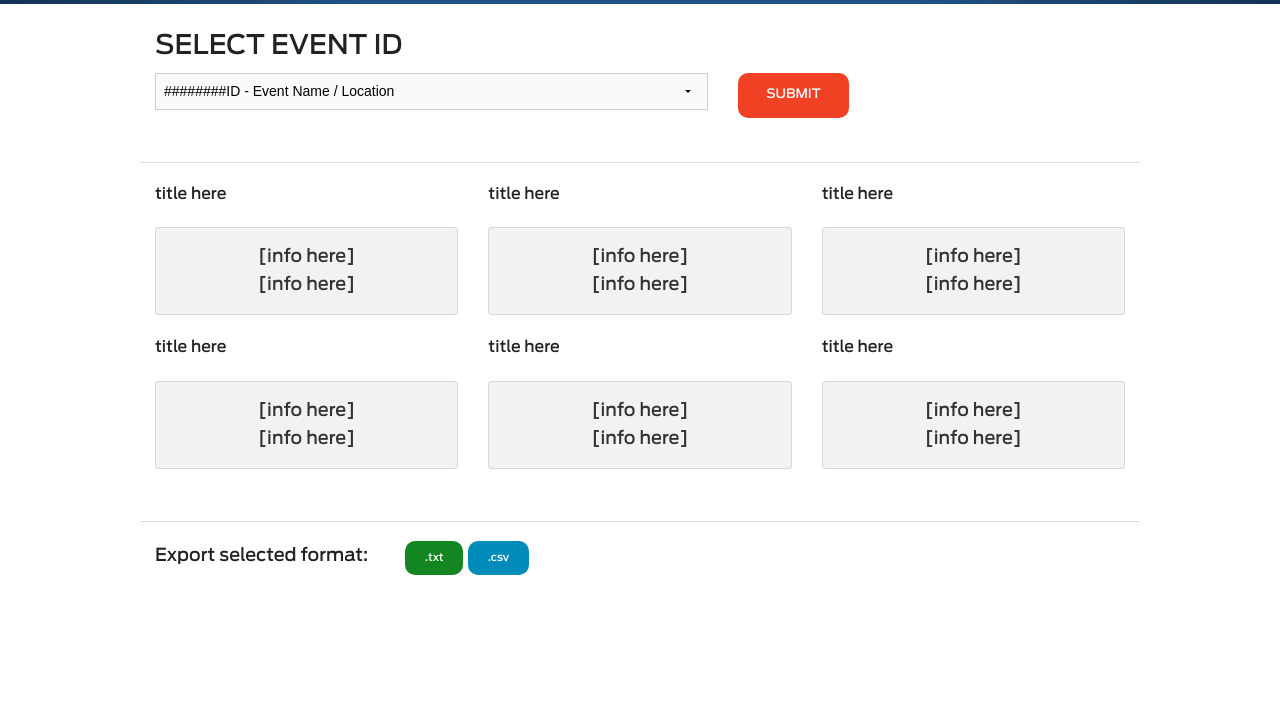
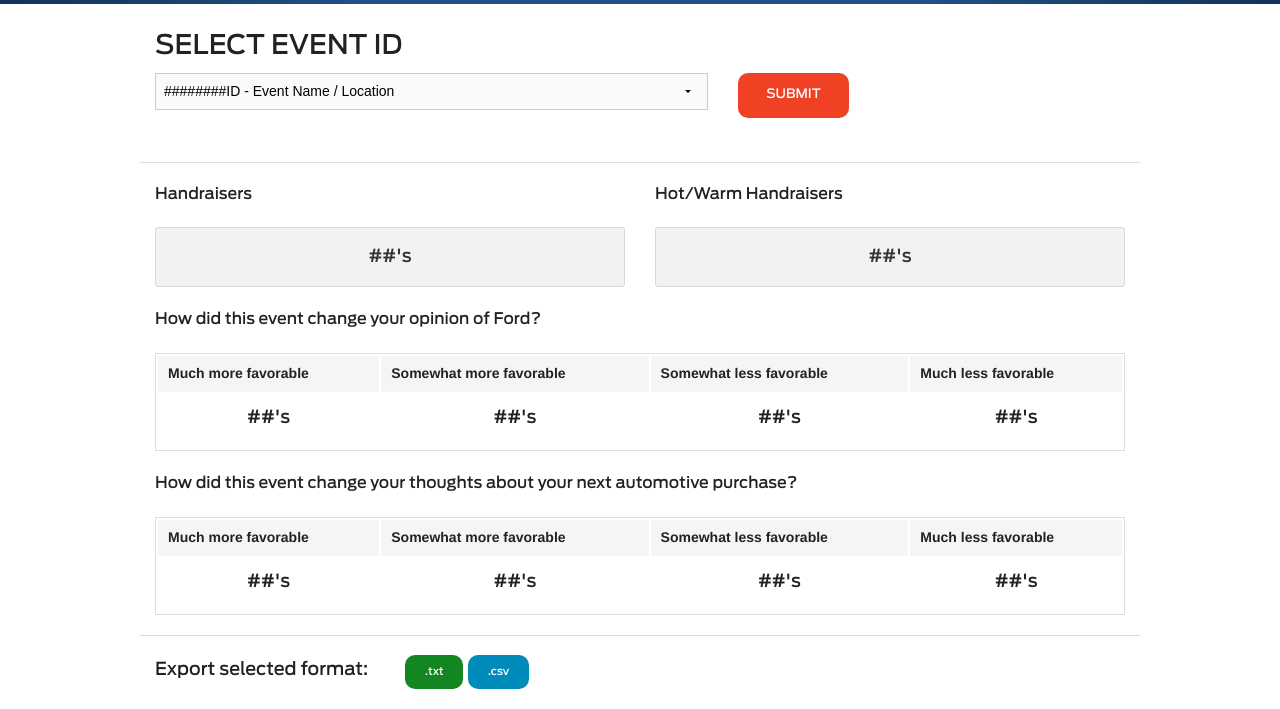
Before and after one commit to matyoung/iOS-FORM-APP, a plain HTML site: page reporting-1.html in a window 1280 px wide. Shown: the part 119-828 px from the top of the page. Before the commit the page ends 800 px from the top, so only its background shows below. Drawn offline with Linux system fonts and the light colour scheme.

Commit message:
edit to reporting page

```diff
--- a/reporting-1.html
+++ b/reporting-1.html
@@ -67,50 +67,62 @@
 
 		<div class="row">
 		 <hr/>
-			<div class="large-4 columns">
-				<p>title here</p>
+			<div class="large-6 columns">
+				<p>Handraisers</p>
 				<div class="panel radius">
-					<h5 class="text-center">[info here]</h5>
-					<h5 class="text-center">[info here]</h5>
+					<h5 class="text-center">##'s</h5>
 				</div>
 			</div>
-			<div class="large-4 columns">
-				<p>title here</p>
+			<div class="large-6 columns">
+				<p>Hot/Warm Handraisers</p>
 				<div class="panel radius">
-					<h5 class="text-center">[info here]</h5>
-					<h5 class="text-center">[info here]</h5>
-				</div>
-			</div>
-			<div class="large-4 columns">
-				<p>title here</p>
-				<div class="panel radius">
-					<h5 class="text-center">[info here]</h5>
-					<h5 class="text-center">[info here]</h5>
+					<h5 class="text-center">##'s</h5>
 				</div>
 			</div>
 		</div>
 		<div class="row">
-			<div class="large-4 columns">
-				<p>title here</p>
-				<div class="panel radius">
-					<h5 class="text-center">[info here]</h5>
-					<h5 class="text-center">[info here]</h5>
-				</div>
+			<div class="large-12 columns">
+				<p>How did this event change your opinion of Ford?</p>
+
+					<table width="100%">
+					  <thead>
+					    <tr>
+					      <th>Much more favorable</th>
+					      <th>Somewhat more favorable</th>
+					      <th>Somewhat less favorable</th>
+					      <th>Much less favorable</th>
+					    </tr>
+					  </thead>
+					  <tbody>
+					    <tr>
+					      <td><h5 class="text-center">##'s</h5></td>
+					      <td><h5 class="text-center">##'s</h5></td>
+					      <td><h5 class="text-center">##'s</h5></td>
+					      <td><h5 class="text-center">##'s</h5></td>
+					    </tr>
+					  </tbody>
+					</table>
 			</div>
-			<div class="large-4 columns">
-				<p>title here</p>
-				<div class="panel radius">
-					<h5 class="text-center">[info here]</h5>
-					<h5 class="text-center">[info here]</h5>
-				</div>
-			</div>
-			<div class="large-4 columns">
-				<p>title here</p>
-				<div class="panel radius">
-					<h5 class="text-center">[info here]</h5>
-					<h5 class="text-center">[info here]</h5>
-				</div>
-				<br /><br />
+			<div class="large-12 columns">
+				<p>How did this event change your thoughts about your next automotive purchase?</p>
+					<table width="100%">
+						  <thead>
+						    <tr>
+						      <th>Much more favorable</th>
+						      <th>Somewhat more favorable</th>
+						      <th>Somewhat less favorable</th>
+						      <th>Much less favorable</th>
+						    </tr>
+						  </thead>
+						  <tbody>
+						    <tr>
+						      <td><h5 class="text-center">##'s</h5></td>
+						      <td><h5 class="text-center">##'s</h5></td>
+						      <td><h5 class="text-center">##'s</h5></td>
+						      <td><h5 class="text-center">##'s</h5></td>
+						    </tr>
+						  </tbody>
+						</table>
 			</div>
 			<hr/>
 		</div>
```
